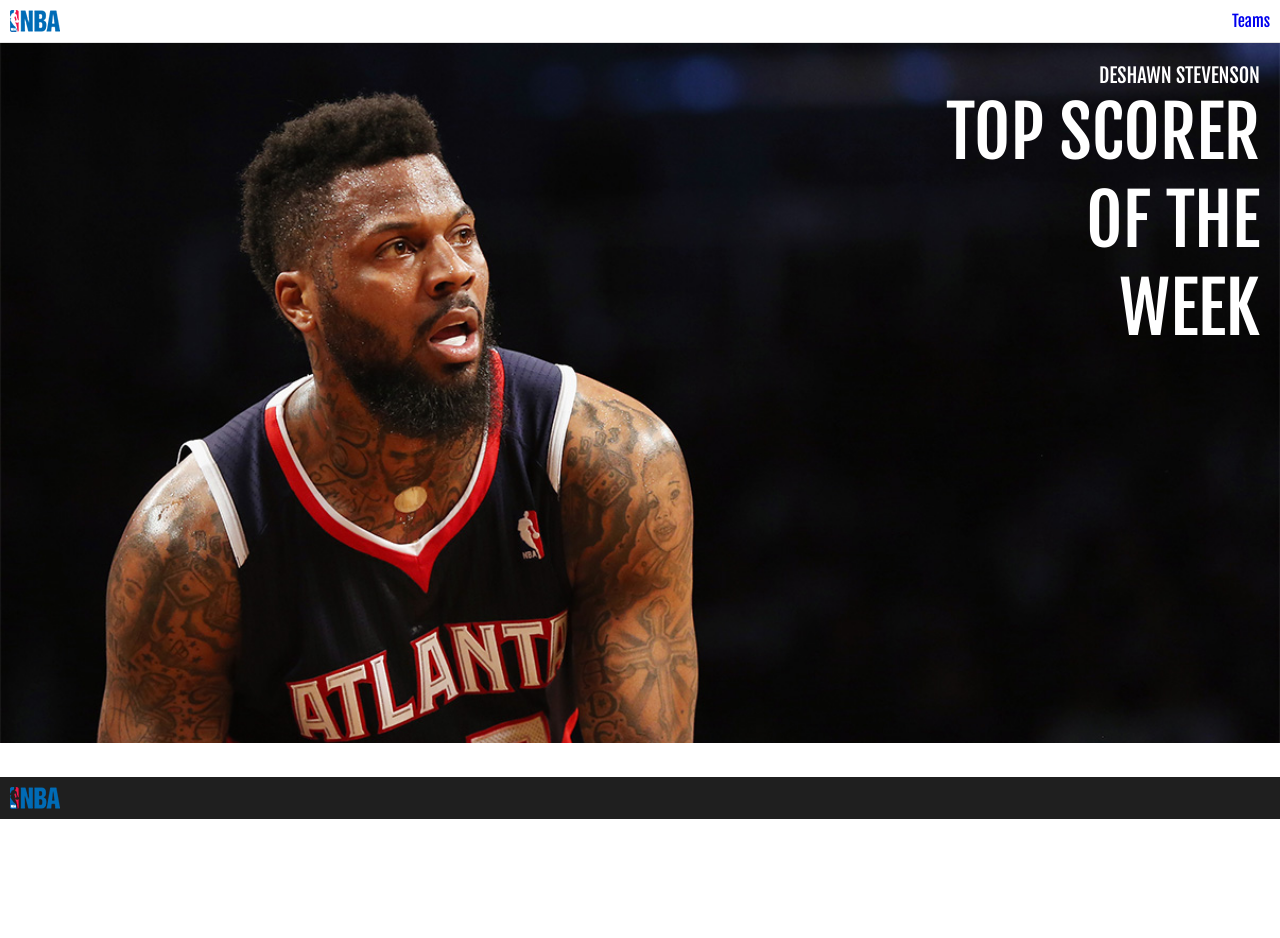
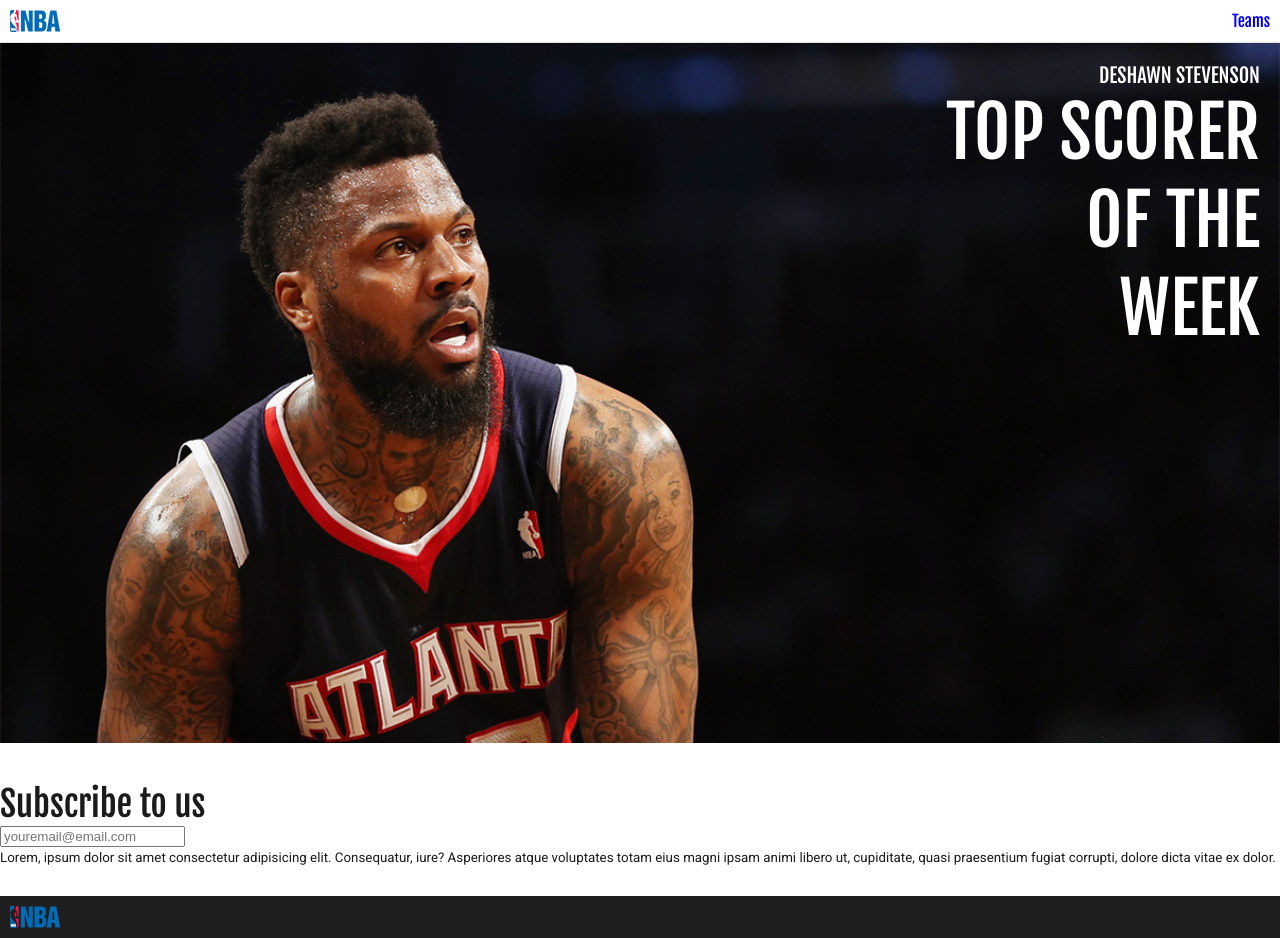
Before and after one commit to kevinqiyefa/nba-highlights, a React (Create React App) app: page / in a window 1280 px wide. Before the commit the page ends 819 px from the top, so only its background shows below. Built offline with nearby package versions, Linux system fonts and the light colour scheme; data requests are answered from the project's data file.

Commit message:
added subscription section

```diff
--- a/src/components/Home.js
+++ b/src/components/Home.js
@@ -1,5 +1,6 @@
 import React, { Component } from 'react';
 import Featured from './Featured';
+import Subscriptions from './Subscriptions';
 
 const URL_HOME = 'http://localhost:3004/home';
 
@@ -21,6 +22,7 @@
     return (
       <div>
         <Featured slides={this.state.home.slider} />
+        <Subscriptions />
       </div>
     );
   }
--- /dev/null
+++ b/src/components/Subscriptions.js
@@ -0,0 +1,44 @@
+import React, { Component } from 'react';
+
+export default class Subscriptions extends Component {
+  constructor(props) {
+    super(props);
+
+    this.state = {
+      email: ''
+    };
+  }
+
+  onChangeInput = event => {
+    this.setState({ [event.target.name]: event.target.value });
+  };
+
+  handleSumbit = event => {
+    event.preventDefault();
+  };
+
+  render() {
+    return (
+      <div className="subscribe_panel">
+        <h3>Subscribe to us</h3>
+        <div>
+          <form onSubmit={this.handleSumbit}>
+            <input
+              type="text"
+              placeholder="youremail@email.com"
+              value={this.state.email}
+              onChange={this.onChangeInput}
+              name="email"
+            />
+          </form>
+        </div>
+        <small>
+          Lorem, ipsum dolor sit amet consectetur adipisicing elit. Consequatur,
+          iure? Asperiores atque voluptates totam eius magni ipsam animi libero
+          ut, cupiditate, quasi praesentium fugiat corrupti, dolore dicta vitae
+          ex dolor.
+        </small>
+      </div>
+    );
+  }
+}
```
